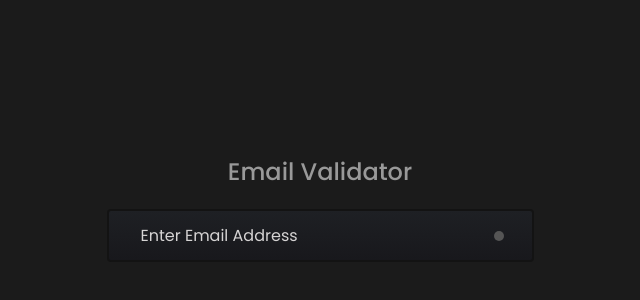
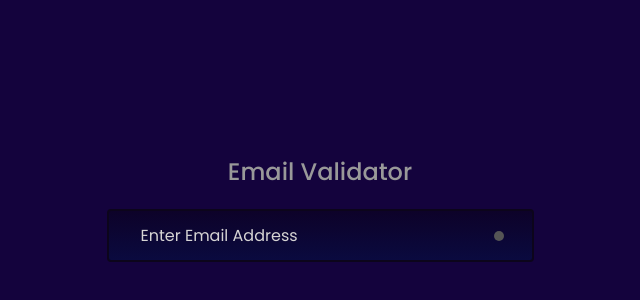
Before and after one commit to obinnaakaolisa/js-email-validator, a plain HTML site: page index.html in a window 1280 px wide. Shown: the part 192-492 px from the top of the page, without its empty margins (320-960 px from the left). Drawn offline with Linux system fonts and the light colour scheme.

Commit message:
Update app.css

```diff
--- a/assets/css/app.css
+++ b/assets/css/app.css
@@ -11,7 +11,7 @@
 
 body
 {
-    background: #1b1b1b;
+    background: #14033d;
 }
 
 .container
@@ -36,8 +36,8 @@ h3
 #form
 {
     position: relative;
-    border: 2px solid #131313;
-    background: linear-gradient(#1e2024, #18181c);
+    border: 2px solid #0c051b;
+    background: linear-gradient(#0d0229, #0a0a3f);
     border-radius: 4px;
     overflow: hidden;
     max-width: 400px;
```
